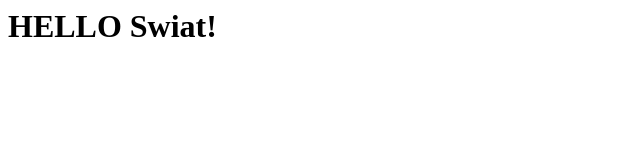
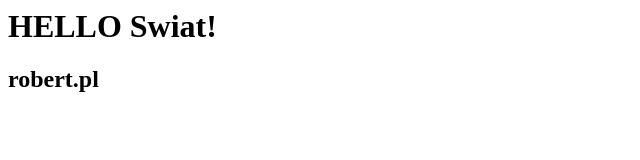
Before and after one commit to paprykadll/testing-repository-gh, a plain HTML site: page index.html in a window 1280 px wide. Shown: the whole page, without its empty margins (0-640 px from the left). Drawn offline with Linux system fonts and the light colour scheme.

Commit message:
Modified index.html

```diff
--- a/index.html
+++ b/index.html
@@ -1 +1,2 @@
 <h1 class="container2">HELLO Swiat!</h1>
+<h2>robert.pl</h2>
```
